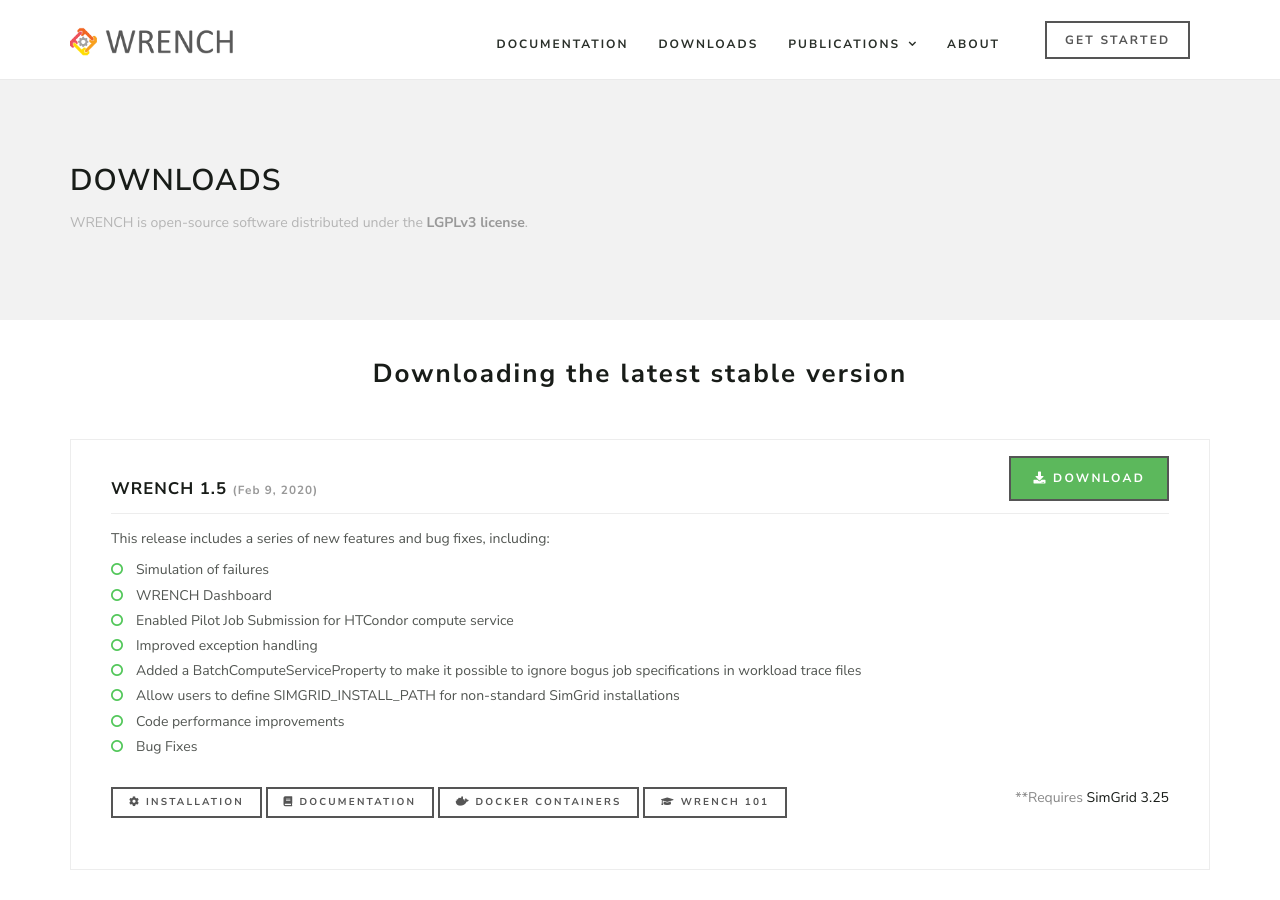
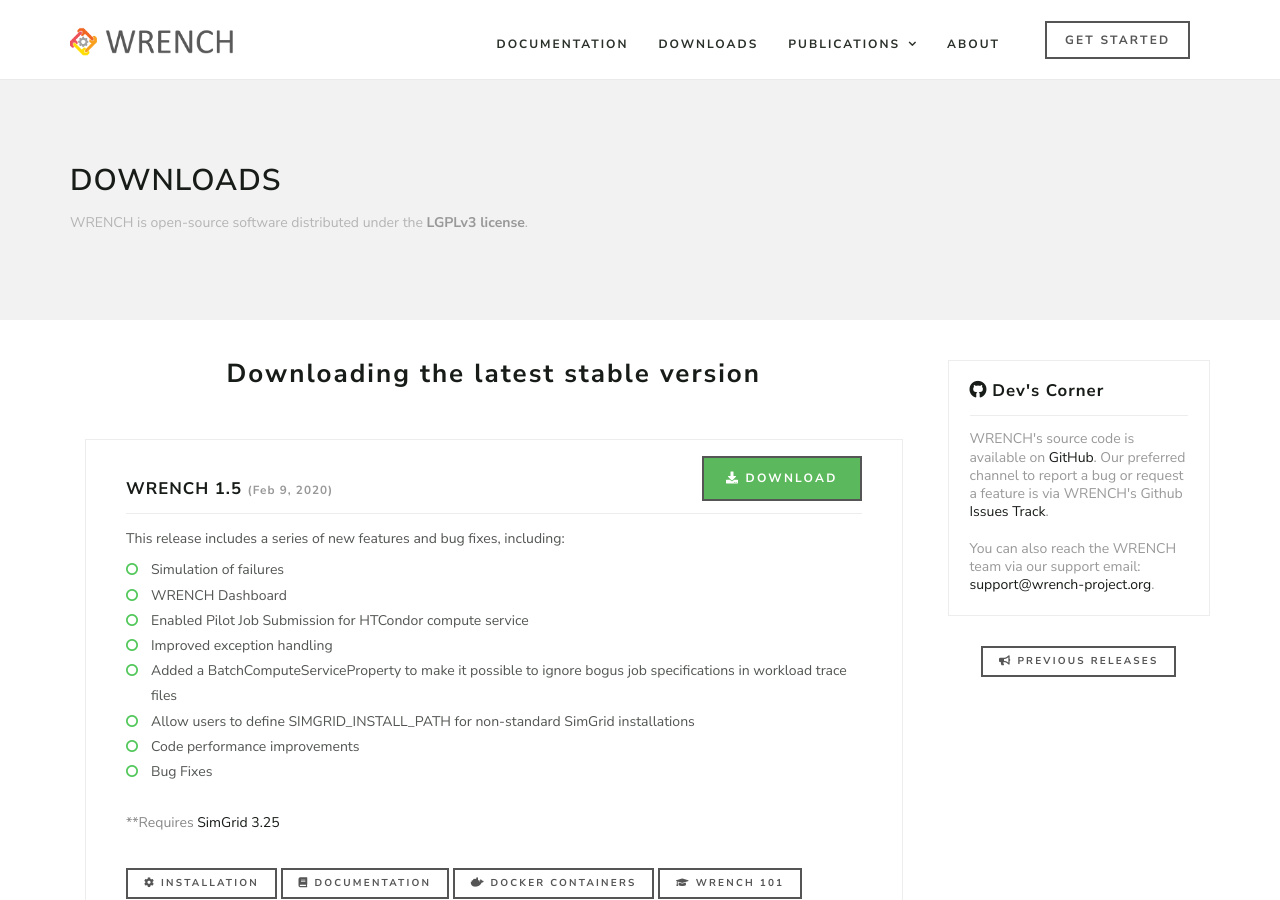
Before and after one commit to wrench-project/wrench-project.github.io, a Jekyll site: the page built from downloads.html, in a window 1280 px wide and 900 px high. Built offline with Jekyll 4.4.1, drawn with Linux system fonts in a browser that asks for light colours; nearby versions of some CDN libraries.

Commit message:
adding dev's corner

```diff
--- a/downloads.html
+++ b/downloads.html
@@ -9,7 +9,8 @@
                 <div class="page-section">
                     <h1 class="page-title ">Downloads</h1>
                     <div class="page-breadcrumb">
-                        WRENCH is open-source software distributed under the <strong style="color: #999">LGPLv3 license</strong>.
+                        WRENCH is open-source software distributed under the <strong style="color: #999">LGPLv3
+                        license</strong>.
                     </div>
                 </div>
             </div>
@@ -27,19 +28,19 @@
 <div class="space-small">
     <div class="container">
         <div class="row">
+            <div class="col-lg-9 col-md-9 col-sm-9 col-xs-12">
                 <div class="col-lg-12 col-md-12 col-sm-12 col-xs-12">
                     <div class="section-title">
                         <h1>Downloading the latest stable version</h1>
                     </div>
                 </div>
-        </div>
-        <div class="row">
                 <div class="col-lg-12 col-md-12 col-sm-12 col-xs-12">
                     <div class="plan-block">
                         <div class="plan-header">
                             <h3>WRENCH 1.5 <span style="color: #999; font-size: 0.7em">(Feb 9, 2020)</span></h3>
                             <p class="plan-price">
-                            <a href="https://github.com/wrench-project/wrench/releases/tag/v1.5" class="btn btn-success">
+                                <a href="https://github.com/wrench-project/wrench/releases/tag/v1.5"
+                                   class="btn btn-success">
                                     <i class="fa fa-download"></i> Download
                                 </a>
                             </p>
@@ -51,30 +52,54 @@
                                 <li>WRENCH Dashboard</li>
                                 <li>Enabled Pilot Job Submission for HTCondor compute service</li>
                                 <li>Improved exception handling</li>
-                                <li>Added a BatchComputeServiceProperty to make it possible to ignore bogus job specifications in workload trace files</li>
-                                <li>Allow users to define SIMGRID_INSTALL_PATH for non-standard SimGrid installations</li>
+                                <li>Added a BatchComputeServiceProperty to make it possible to ignore bogus job
+                                    specifications in workload trace files
+                                </li>
+                                <li>Allow users to define SIMGRID_INSTALL_PATH for non-standard SimGrid installations
+                                </li>
                                 <li>Code performance improvements</li>
                                 <li>Bug Fixes</li>
                             </ul>
-                            <p style="color: #888; float: right">
+                            <p style="color: #888">
                                 **Requires <a href="https://simgrid.org" target="_blank">SimGrid 3.25</a>
                             </p>
-                            <a href="/wrench/1.5/user/install.html" class="btn btn-default btn-xs"><i class="fa fa-cog"></i> Installation</a>
-                            <a href="/wrench/1.5/user/index.html" class="btn btn-default btn-xs"><i class="fa fa-book"></i> Documentation</a>
-                            <a href="https://hub.docker.com/r/wrenchproject/wrench/" target="_blank" class="btn btn-default btn-xs"><i class="fab fa-docker"></i> Docker Containers</a>
-                            <a href="/wrench/1.5/user/wrench-101.html" class="btn btn-default btn-xs"><i class="fa fa-graduation-cap"></i> WRENCH 101</a>
+                            <br/>
+                            <a href="/wrench/1.5/user/install.html" class="btn btn-default btn-xs"><i
+                                    class="fa fa-cog"></i> Installation</a>
+                            <a href="/wrench/1.5/user/index.html" class="btn btn-default btn-xs"><i
+                                    class="fa fa-book"></i> Documentation</a>
+                            <a href="https://hub.docker.com/r/wrenchproject/wrench/" target="_blank"
+                               class="btn btn-default btn-xs"><i class="fab fa-docker"></i> Docker Containers</a>
+                            <a href="/wrench/1.5/user/wrench-101.html" class="btn btn-default btn-xs"><i
+                                    class="fa fa-graduation-cap"></i> WRENCH 101</a>
                             </p>
                         </div>
                     </div>
                 </div>
             </div>
-        <div class="row">
+            <div class="col-md-3 col-sm-3" style="padding-top: 0em">
+                <div class="plan-block" style="padding: 1.5em">
+                    <div class="plan-header">
+                        <h3><a href="https://github.com/wrench-project/wrench" target="_blank">
+                            <i class="fab fa-github"></i> Dev's Corner</a></h3>
+                    </div>
+                    <div class="plan-content" style="line-height: 1.3em; color: #999">
+                        WRENCH's source code is available on
+                        <a href="https://github.com/wrench-project/wrench" target="_blank">GitHub</a>.
+                        Our preferred channel to report a bug or request a feature is via WRENCH's Github
+                        <a href="https://github.com/wrench-project/wrench/issues" target="_blank">Issues Track</a>.
+                        <br/><br />
+                        You can also reach the WRENCH team via our support email:
+                        <a href="mailto:support@wrench-project.org?subject=WRENCH Support Contact: Your Topic">support@wrench-project.org</a>.
+                    </div>
+                </div>
                 <div class="col-lg-12 col-md-12 col-sm-12 col-xs-12">
                     <p style="text-align: center">
                         <a href="./previousreleases.html" class="btn btn-default btn-xs">
                             <i class="fa fa-bullhorn"></i> Previous Releases
                         </a>
                     </p>
+                </div>
             </div>
         </div>
     </div>
@@ -86,7 +111,9 @@
             <div class="col-lg-12 col-md-12 col-sm-12 col-xs-12">
                 <div class="section-title">
                     <h1>Retrieving the latest unstable version</h1>
-                    <p>If you want to use the latest unstable version, that will contain brand new features and can achieve up-to-date performances (but also contain bugs as the stabilization work is still underway), you may consider retrieving the latest unstable version.</p>
+                    <p>If you want to use the latest unstable version, that will contain brand new features and can
+                        achieve up-to-date performances (but also contain bugs as the stabilization work is still
+                        underway), you may consider retrieving the latest unstable version.</p>
                 </div>
             </div>
         </div>
```
Lines whose indentation alone changed are shown as unchanged.
